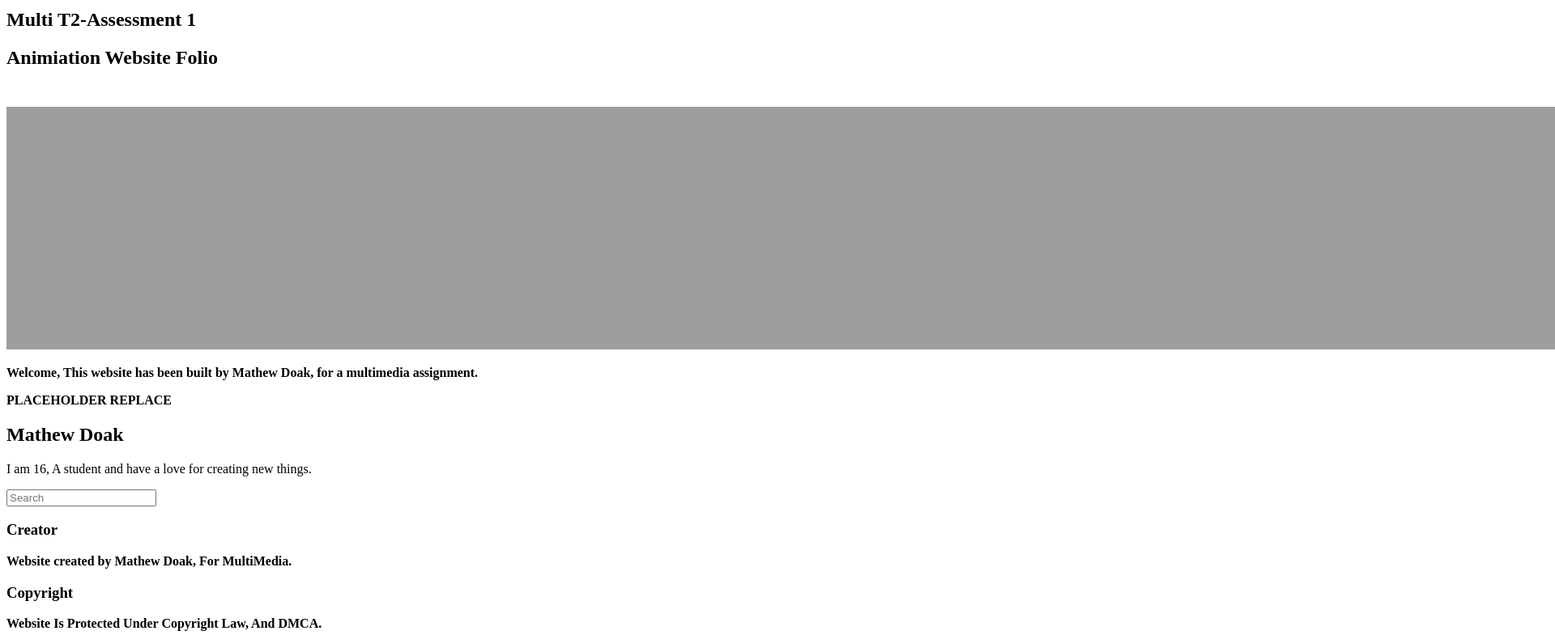
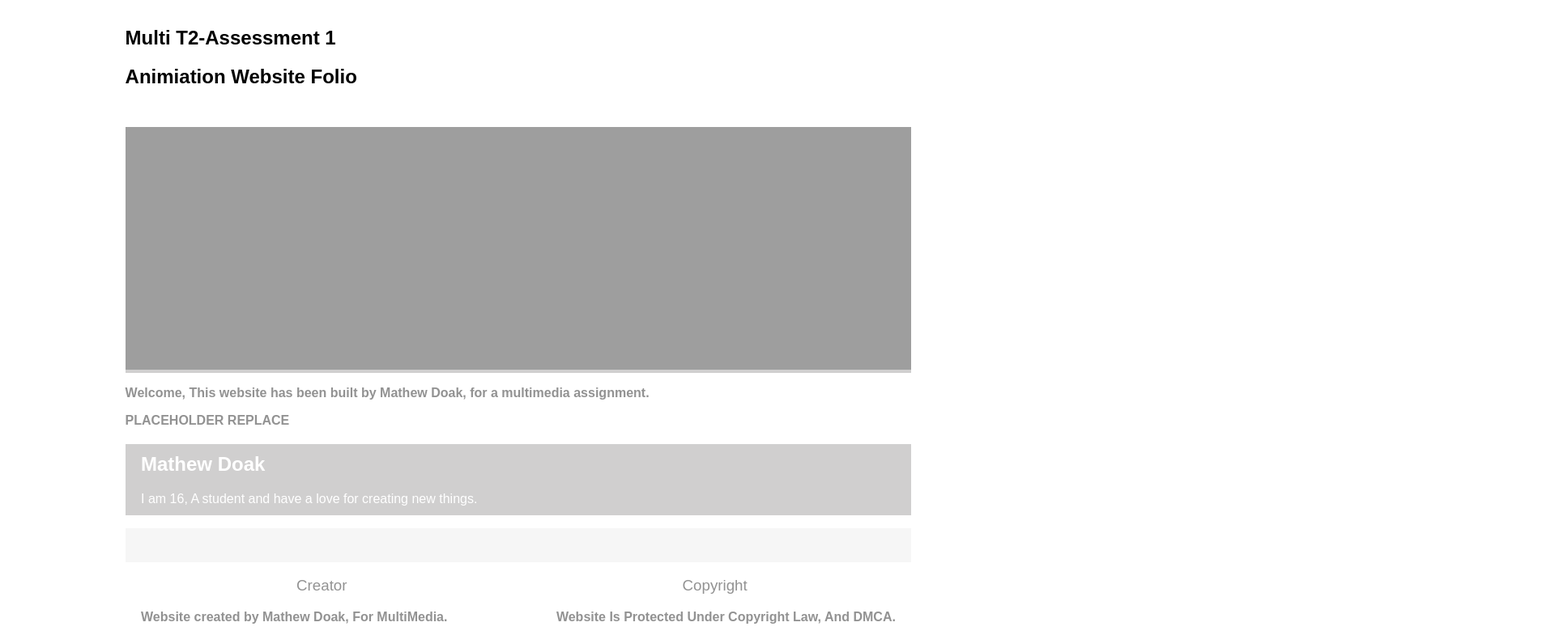
Before and after one commit to MatD1/MultimediaWebsite, a plain HTML site: page index.html in a window 1280 px wide. Shown: the part 53-838 px from the top of the page at 81% size, 1920 px wide, since content can reach past the window. Drawn offline with Linux system fonts and the light colour scheme; the site is published under a folder, as on GitHub Pages, so addresses that start at the root find nothing; grey boxes are pictures that could not be loaded.

Commit message:
Update index.html

```diff
--- a/index.html
+++ b/index.html
@@ -4,7 +4,7 @@
 <meta charset="utf-8">
 <meta name="viewport" content="width=device-width, initial-scale=1">
 <title>Multimedia Assignment 2020 T2</title>
-<link href="/blogPostStyle.css" rel="stylesheet" type="text/css">
+<link href="blogPostStyle.css" rel="stylesheet" type="text/css">
 <!--Font Provided By Adobe Fonts (Copyright).--><script>var __adobewebfontsappname__="dreamweaver"</script><script src="http://use.edgefonts.net/montserrat:n4:default;source-sans-pro:n2:default.js" type="text/javascript"></script>
 </head>
 
```
